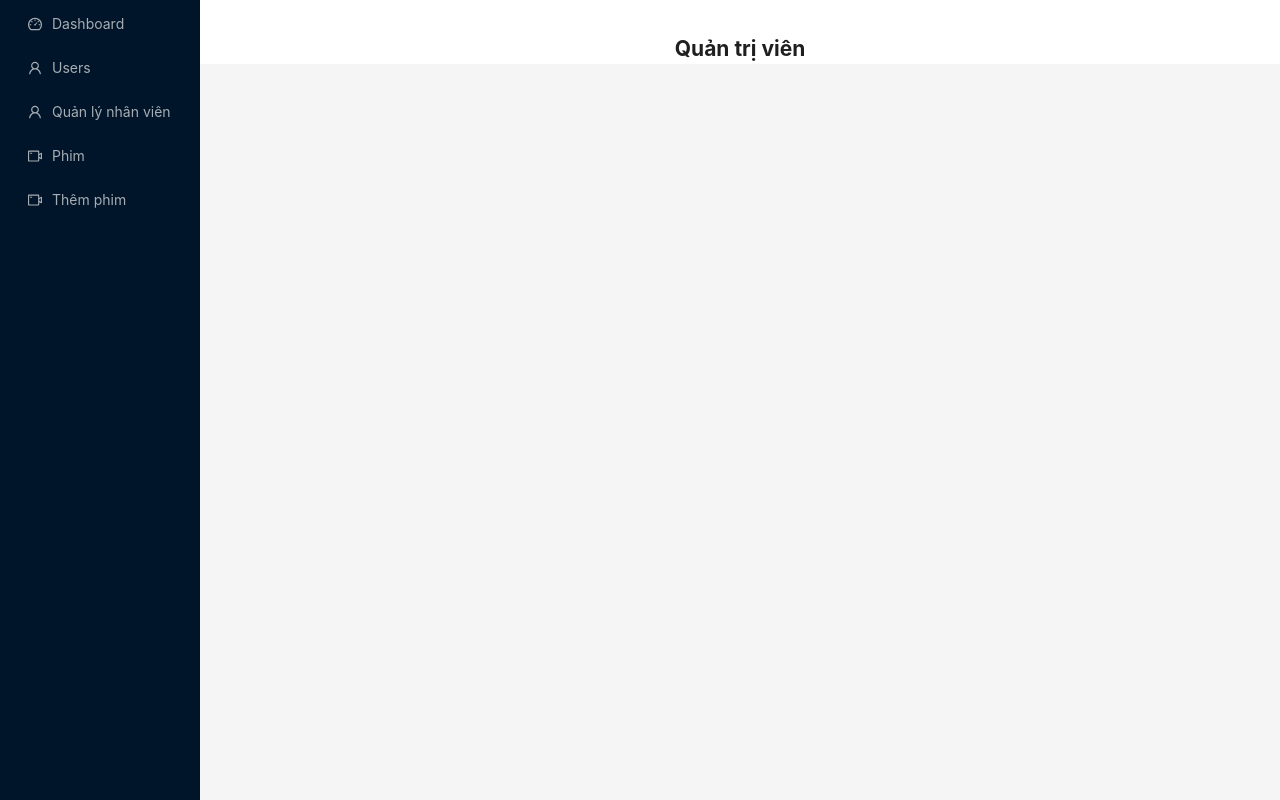
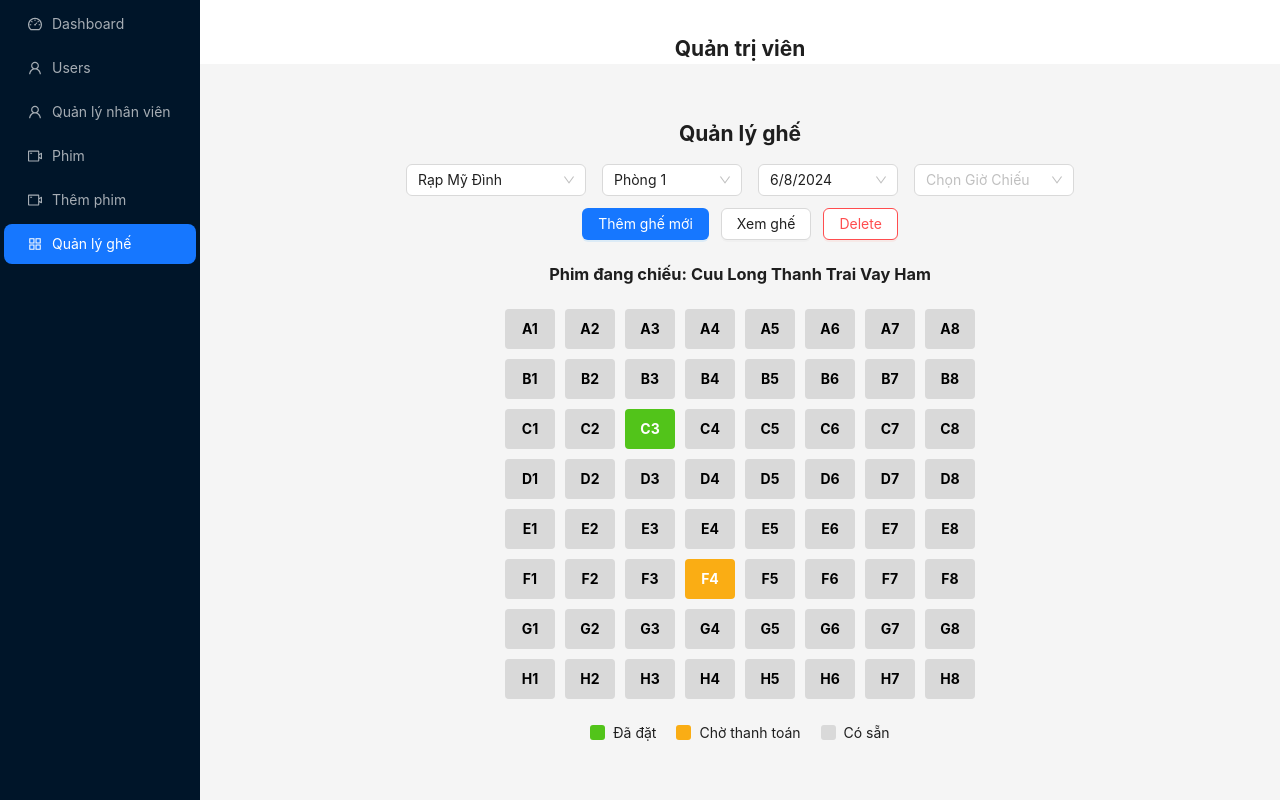
Before and after one commit to 24082004/Web, a React (Create React App) app: page /seats in a window 1280 px wide. Built offline with nearby package versions, Linux system fonts and the light colour scheme.

Commit message:
cap nhat giao dien web

```diff
--- a/src/App.js
+++ b/src/App.js
@@ -8,6 +8,8 @@ import EmployeeDetail from './Pages/EmployeeDetail';
 import MainLayout from './Components/MainLayout';
 import MovieList from './Pages/MovieList';
 import AddMovie from './Pages/AddMovie';
+import CreateEmployee from './Pages/CreateEmployee';
+import SeatManagement from './Pages/SeatManagement';
 
 function App() {
   return (
@@ -20,6 +22,8 @@ function App() {
       <Route path='/addmovie' element={<AddMovie/>}/>
       <Route path="/employees" element={<EmployeeList/>} />
       <Route path="/employees/:id" element={<EmployeeDetail/>} />
+      <Route path="/employees/create" element={<CreateEmployee/>} />
+      <Route path="/seats" element={<SeatManagement />} />
     </Routes>
     </MainLayout>
   );
--- a/src/Components/MainLayout.js
+++ b/src/Components/MainLayout.js
@@ -1,6 +1,11 @@
 import React from 'react';
 import { Layout, Menu } from 'antd';
-import { DashboardOutlined, UserOutlined, VideoCameraOutlined } from '@ant-design/icons';
+import {
+  DashboardOutlined,
+  UserOutlined,
+  VideoCameraOutlined,
+  AppstoreOutlined,
+} from '@ant-design/icons';
 import { Link, useLocation } from 'react-router-dom';
 
 const { Header, Content, Sider } = Layout;
@@ -14,6 +19,7 @@ const MainLayout = ({ children }) => {
     if (pathname.startsWith('/employees')) return '3';
     if (pathname.startsWith('/movie/list')) return '4';
     if (pathname.startsWith('/addmovie')) return '5';
+    if (pathname.startsWith('/seats')) return '6';
     return '';
   };
 
@@ -40,6 +46,9 @@ const MainLayout = ({ children }) => {
           <Menu.Item key="5" icon={<VideoCameraOutlined />}>
             <Link to="/addmovie">Thêm phim</Link>
           </Menu.Item>
+          <Menu.Item key="6" icon={<AppstoreOutlined />}>
+            <Link to="/seats">Quản lý ghế</Link>
+          </Menu.Item>
         </Menu>
       </Sider>
       <Layout>
--- /dev/null
+++ b/src/Pages/CreateEmployee.js
@@ -0,0 +1,92 @@
+import React from 'react';
+import { Input, Button, DatePicker, Select, Form, message } from 'antd';
+import { useNavigate } from 'react-router-dom';
+
+const { Option } = Select;
+
+const CreateEmployee = () => {
+  const [form] = Form.useForm();
+  const navigate = useNavigate();
+
+  const handleSubmit = (values) => {
+    console.log('Dữ liệu tạo nhân viên:', values);
+    message.success('Tạo nhân viên thành công!');
+    navigate('/employees'); // Quay về danh sách nhân viên
+  };
+
+  return (
+    <div style={{ padding: 24, maxWidth: 600, margin: '0 auto' }}>
+      <h2 style={{ textAlign: 'center' }}>Tạo nhân viên</h2>
+
+      <Form
+        form={form}
+        layout="vertical"
+        onFinish={handleSubmit}
+        style={{ marginTop: 24 }}
+      >
+        <Form.Item
+          label="Họ Tên"
+          name="name"
+          rules={[{ required: true, message: 'Vui lòng nhập họ tên!' }]}
+        >
+          <Input placeholder="Nhập họ tên" />
+        </Form.Item>
+
+        <Form.Item
+          label="Email"
+          name="email"
+          rules={[{ required: true, message: 'Vui lòng nhập email!' }]}
+        >
+          <Input placeholder="Nhập email" />
+        </Form.Item>
+
+        <Form.Item
+          label="Số điện thoại"
+          name="phone"
+          rules={[{ required: true, message: 'Vui lòng nhập số điện thoại!' }]}
+        >
+          <Input placeholder="Nhập số điện thoại" />
+        </Form.Item>
+
+        <Form.Item
+          label="Ngày tháng năm sinh"
+          name="birth"
+          rules={[{ required: true, message: 'Vui lòng chọn ngày sinh!' }]}
+        >
+          <DatePicker placeholder="dd/MM/yyyy" style={{ width: '100%' }} />
+        </Form.Item>
+
+        <Form.Item
+          label="Mật khẩu"
+          name="password"
+          rules={[{ required: true, message: 'Vui lòng nhập mật khẩu!' }]}
+        >
+          <Input.Password placeholder="Nhập mật khẩu" />
+        </Form.Item>
+
+        <Form.Item
+          label="Giới tính"
+          name="gender"
+          rules={[{ required: true, message: 'Vui lòng chọn giới tính!' }]}
+        >
+          <Select placeholder="Chọn giới tính">
+            <Option value="Nam">Nam</Option>
+            <Option value="Nữ">Nữ</Option>
+            <Option value="Khác">Khác</Option>
+          </Select>
+        </Form.Item>
+
+        <div style={{ textAlign: 'center', marginTop: 24 }}>
+          <Button onClick={() => navigate('/employees')} style={{ marginRight: 8 }}>
+            Quay lại
+          </Button>
+          <Button type="primary" htmlType="submit">
+            Tạo nhân viên
+          </Button>
+        </div>
+      </Form>
+    </div>
+  );
+};
+
+export default CreateEmployee;
--- a/src/Pages/EmployeeList.js
+++ b/src/Pages/EmployeeList.js
@@ -1,13 +1,14 @@
 import React, { useState, useEffect } from 'react';
 import { Table, Button, Switch, Input, Avatar, Tag } from 'antd';
 import { PlusOutlined } from '@ant-design/icons';
-import { Link } from 'react-router-dom'; // thêm dòng này
+import { Link, useNavigate } from 'react-router-dom'; // thêm useNavigate
 
 const { Search } = Input;
 
 const EmployeeList = () => {
   const [employees, setEmployees] = useState([]);
   const [filteredEmployees, setFilteredEmployees] = useState([]);
+  const navigate = useNavigate(); // hook điều hướng
 
   useEffect(() => {
     const mockData = [
@@ -123,7 +124,12 @@ const EmployeeList = () => {
       <div style={{ display: 'flex', justifyContent: 'space-between', marginBottom: 16 }}>
         <h2>Danh sách nhân viên</h2>
         <div>
-          <Button type="primary" icon={<PlusOutlined />} style={{ marginRight: 8 }}>
+          <Button
+            type="primary"
+            icon={<PlusOutlined />}
+            style={{ marginRight: 8 }}
+            onClick={() => navigate('/employees/create')}
+          >
             Tạo nhân viên
           </Button>
           <Search placeholder="Tìm kiếm..." onSearch={handleSearch} style={{ width: 200 }} />
--- /dev/null
+++ b/src/Pages/SeatManagement.js
@@ -0,0 +1,120 @@
+import React from 'react';
+import { Select, Button } from 'antd';
+
+const { Option } = Select;
+
+const SeatManagement = () => {
+  const seatRows = ['A','B','C','D','E','F','G','H'];
+  const seatCols = [1,2,3,4,5,6,7,8];
+
+  const getSeatStatus = (id) => {
+    if (id === 'C3') return 'booked';
+    if (id === 'F4') return 'pending';
+    return 'available';
+  };
+
+  const seatStyle = (status) => {
+    let backgroundColor = '#d9d9d9';
+    if (status === 'booked') backgroundColor = '#52c41a';
+    if (status === 'pending') backgroundColor = '#faad14';
+
+    return {
+      width: 50,
+      height: 40,
+      backgroundColor,
+      borderRadius: 4,
+      textAlign: 'center',
+      lineHeight: '40px',
+      fontWeight: 'bold',
+      cursor: 'pointer',
+      userSelect: 'none',
+      color: status !== 'available' ? 'white' : 'black',
+      margin: 5,
+      transition: '0.3s',
+    };
+  };
+
+  return (
+    <div style={{ padding: 24 }}>
+      <h2 style={{ textAlign: 'center' }}>Quản lý ghế</h2>
+
+      {/* Dòng chứa các Select */}
+      <div style={{
+        display: 'flex',
+        justifyContent: 'center',
+        flexWrap: 'wrap',
+        gap: 16,
+        marginBottom: 12
+      }}>
+        <Select defaultValue="Rạp Mỹ Đình" style={{ width: 180 }}>
+          <Option value="Rạp Mỹ Đình">Rạp Mỹ Đình</Option>
+        </Select>
+        <Select defaultValue="Phòng 1" style={{ width: 140 }}>
+          <Option value="Phòng 1">Phòng 1</Option>
+        </Select>
+        <Select defaultValue="6/8/2024" style={{ width: 140 }}>
+          <Option value="6/8/2024">6/8/2024</Option>
+        </Select>
+        <Select placeholder="Chọn Giờ Chiếu" style={{ width: 160 }}>
+          <Option value="19:00">19:00</Option>
+        </Select>
+      </div>
+
+      {/* Dòng chứa các Button */}
+      <div style={{
+        display: 'flex',
+        justifyContent: 'center',
+        gap: 12,
+        marginBottom: 24
+      }}>
+        <Button type="primary">Thêm ghế mới</Button>
+        <Button>Xem ghế</Button>
+        <Button danger>Delete</Button>
+      </div>
+
+      <h3 style={{ textAlign: 'center', marginBottom: 20 }}>
+        Phim đang chiếu: <strong>Cuu Long Thanh Trai Vay Ham</strong>
+      </h3>
+
+      {/* Danh sách ghế */}
+      <div style={{
+        display: 'flex',
+        flexDirection: 'column',
+        alignItems: 'center',
+        marginTop: 10
+      }}>
+        {seatRows.map(row => (
+          <div key={row} style={{ display: 'flex' }}>
+            {seatCols.map(col => {
+              const seatId = `${row}${col}`;
+              const status = getSeatStatus(seatId);
+              return (
+                <div key={seatId} style={seatStyle(status)}>
+                  {seatId}
+                </div>
+              );
+            })}
+          </div>
+        ))}
+      </div>
+
+      {/* Ghi chú màu ghế */}
+      <div style={{ display: 'flex', justifyContent: 'center', marginTop: 20, gap: 20 }}>
+        <div style={{ display: 'flex', alignItems: 'center', gap: 8 }}>
+          <div style={{ width: 15, height: 15, backgroundColor: '#52c41a', borderRadius: 3 }}></div>
+          <span>Đã đặt</span>
+        </div>
+        <div style={{ display: 'flex', alignItems: 'center', gap: 8 }}>
+          <div style={{ width: 15, height: 15, backgroundColor: '#faad14', borderRadius: 3 }}></div>
+          <span>Chờ thanh toán</span>
+        </div>
+        <div style={{ display: 'flex', alignItems: 'center', gap: 8 }}>
+          <div style={{ width: 15, height: 15, backgroundColor: '#d9d9d9', borderRadius: 3 }}></div>
+          <span>Có sẵn</span>
+        </div>
+      </div>
+    </div>
+  );
+};
+
+export default SeatManagement;
```
